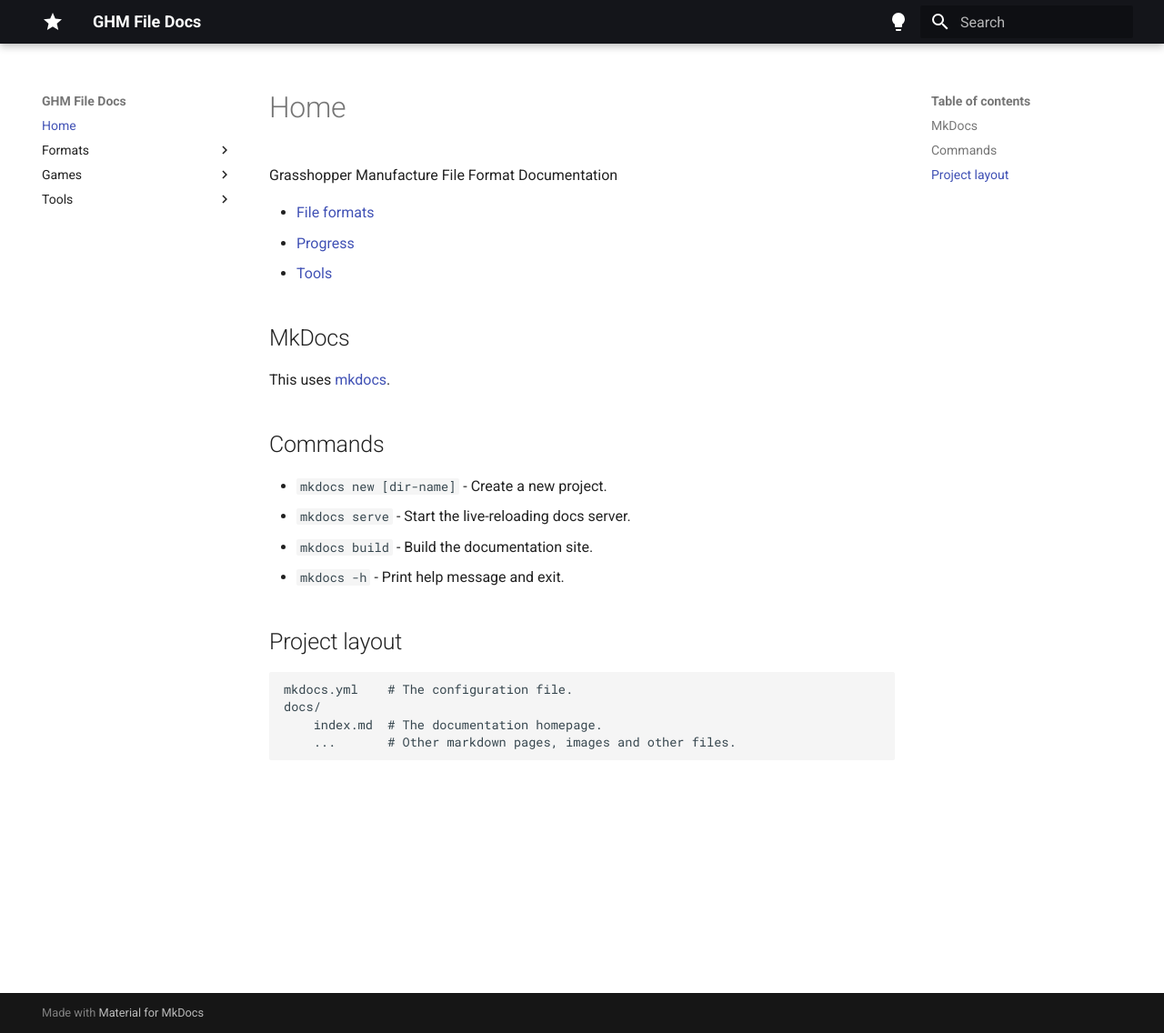
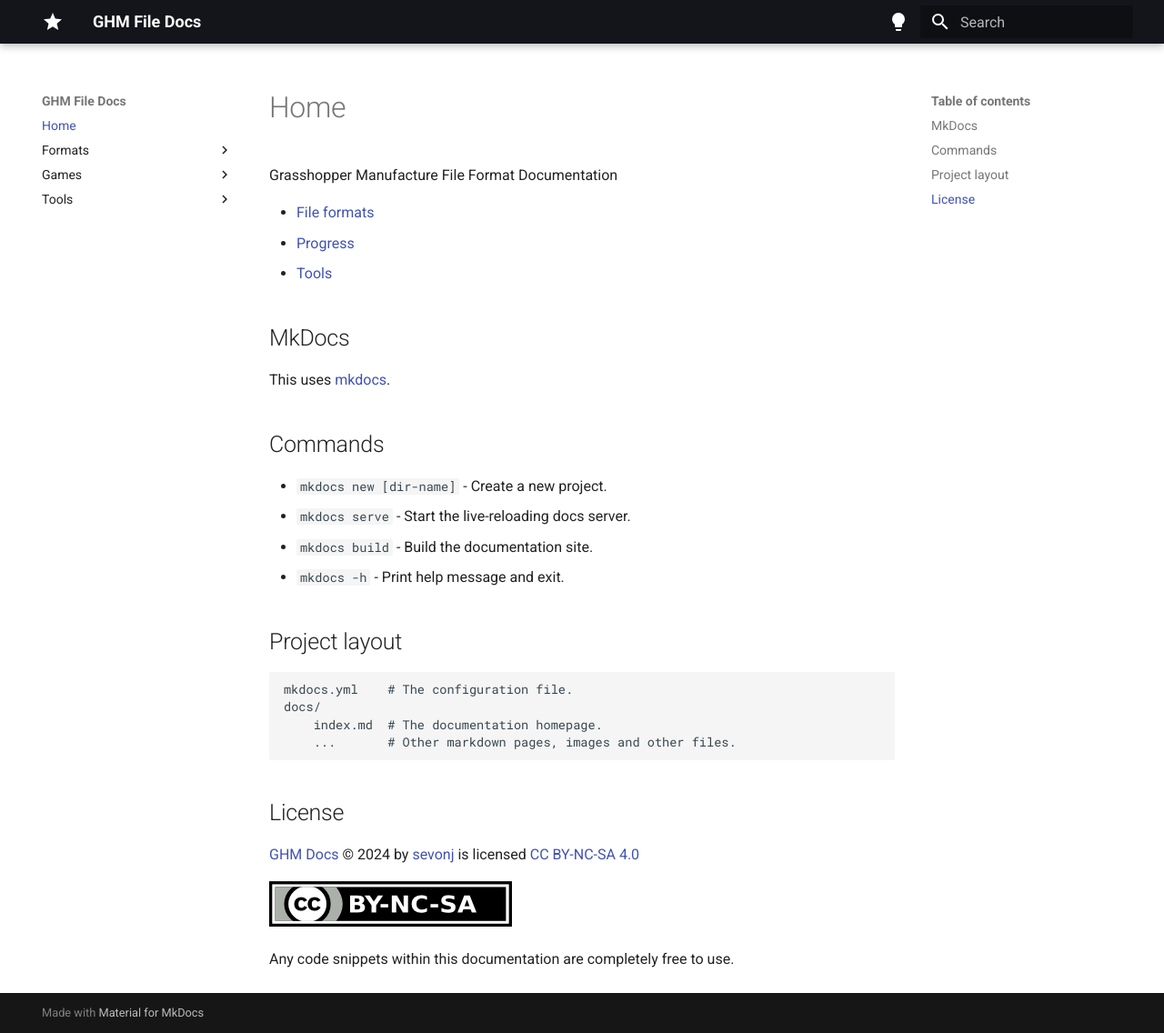
Before and after one commit to sevonj/nmh_reverse, an MkDocs documentation site: the page built from docs/index.md, in a window 1280 px wide and 1136 px high. Shown: the whole window at 91% size. Built offline with MkDocs 1.6.1 and Material for MkDocs 9.7.7, drawn with Linux system fonts in a browser that asks for light colours; comment, search, counter and statistics services are not loaded.

Commit message:
add docs license

```diff
--- a/docs/index.md
+++ b/docs/index.md
@@ -21,3 +21,10 @@
     docs/
         index.md  # The documentation homepage.
         ...       # Other markdown pages, images and other files.
+
+## License
+[GHM Docs](https://github.com/sevonj/nmh_reverse/tree/master/docs) © 2024 by [sevonj](https://github.com/sevonj) is licensed [CC BY-NC-SA 4.0](https://creativecommons.org/licenses/by-nc-sa/4.0/?ref=chooser-v1)
+
+![](img/by-nc-sa.png)
+
+Any code snippets within this documentation are completely free to use.
```
Also changed, not shown: docs/img/by-nc-sa.png (added).
